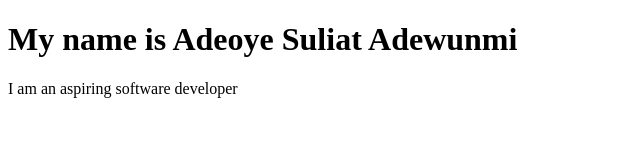
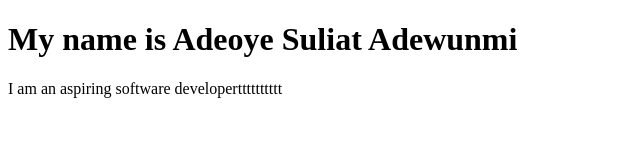
Before and after one commit to Anike212/about-me, a plain HTML site: page index.html in a window 1280 px wide. Shown: the full height of the page, 0-640 px from the left. Drawn offline with Linux system fonts and the light colour scheme.

Commit message:
first commit

```diff
--- a/index.html
+++ b/index.html
@@ -7,6 +7,6 @@
 </head>
 <body>
     <h1>My name is Adeoye Suliat Adewunmi</h1>
-    <p>I am an aspiring software developer</p>
+    <p>I am an aspiring software developertttttttttt</p>
 </body>
 </html>
```
